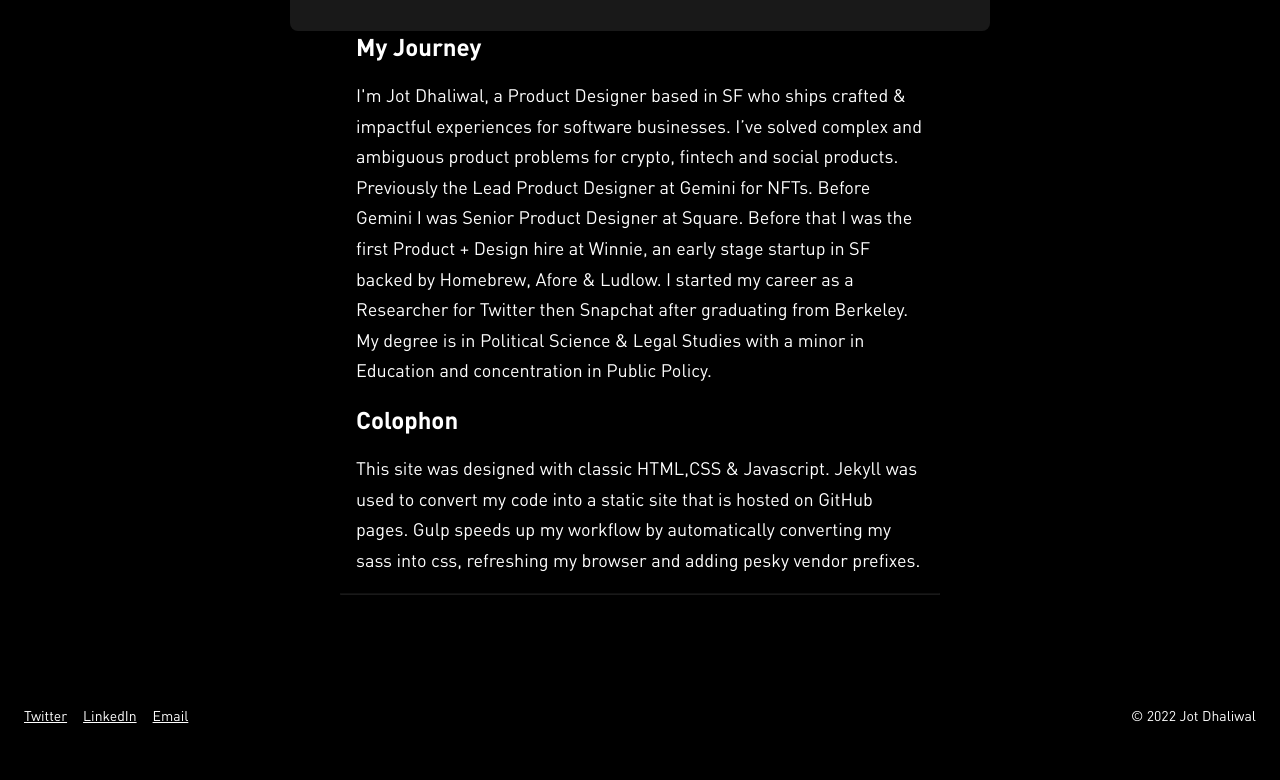
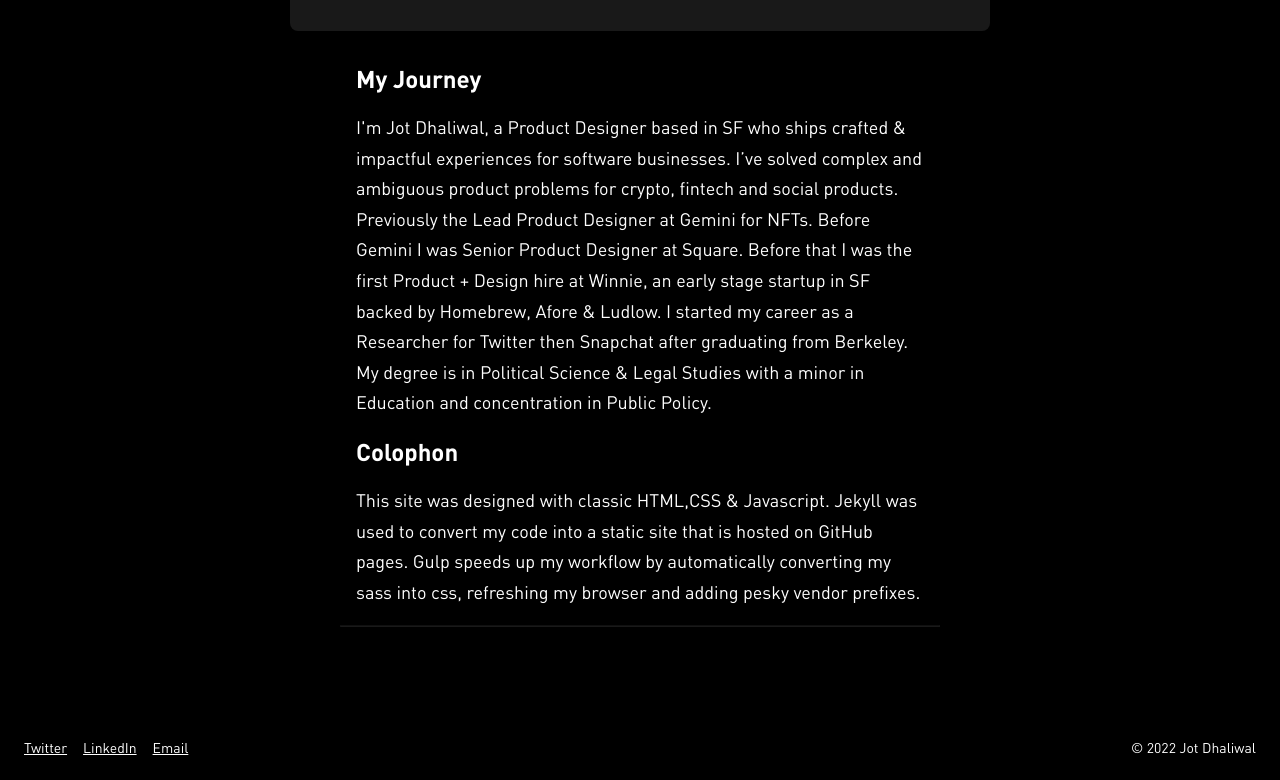
Before and after one commit to jotd/jotd-portfolio, a Jekyll site: the page about/index.html, which Jekyll copies as it is, in a window 1280 px wide and 1400 px high, scrolled down 239 px. Shown: the part 620-1400 px from the top of the window. Built offline with Jekyll 4.4.1, drawn with Linux system fonts in a browser that asks for light colours; before the commit the page ends 1607 px from its top, so only the background shows below that.

Commit message:
Update styles.css

```diff
--- a/css/styles.css
+++ b/css/styles.css
@@ -651,11 +651,12 @@
   -webkit-box-align: center;
   -webkit-align-items: center;
       -ms-flex-align: center;
-          align-items: center;
+          align-items: baseline;
   font-size: 14px;
   color: #ffffff;
   background-color: #191919;
   border-radius: 8px;
+  margin-bottom: 32px;
 }
 
   .text-block-left {
@@ -690,4 +691,4 @@
   font-family: "dinregular";
   font-weight: 400;
   color: #ffffff;
-  padding-left: 16px;}
+  padding-right: 16px;}
```
